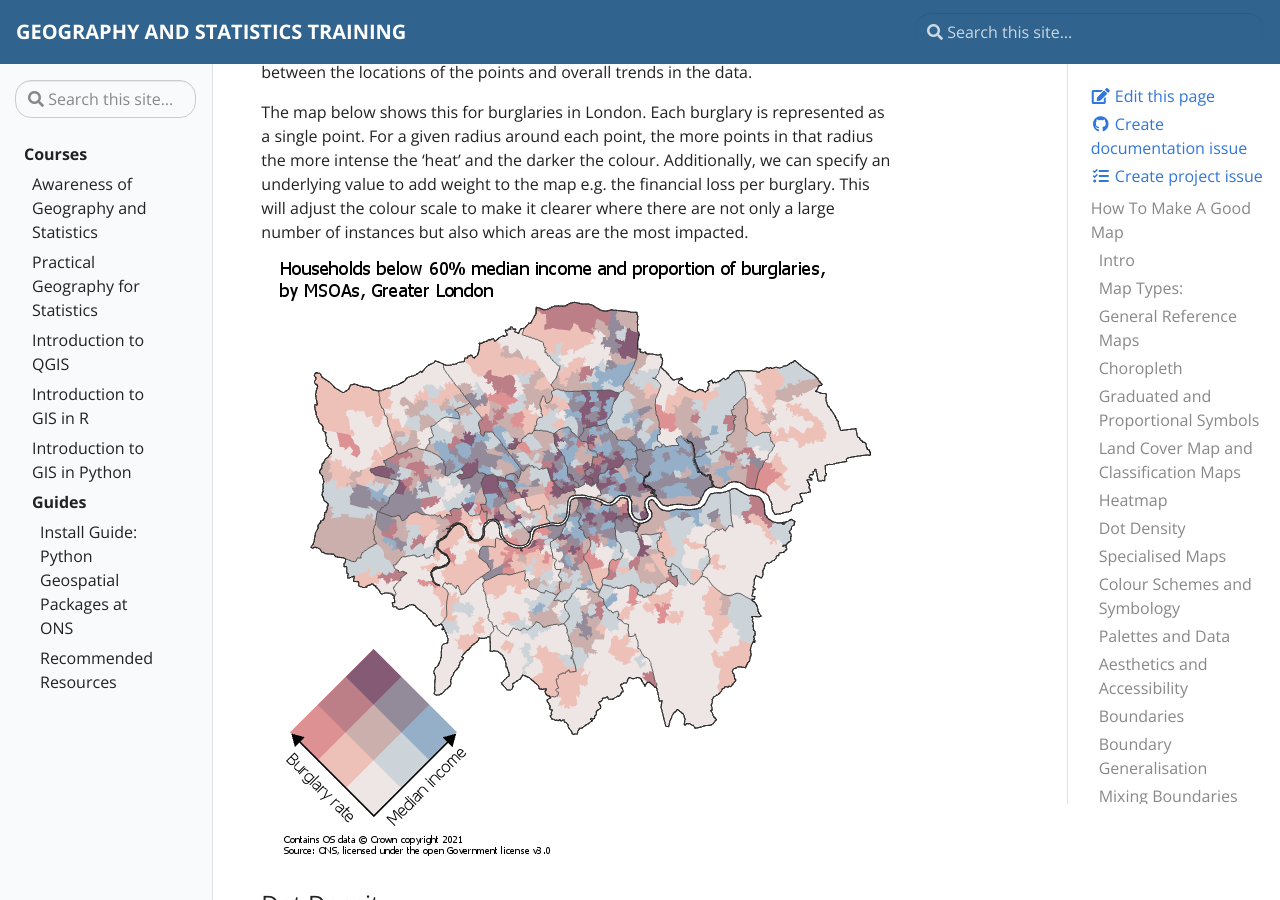
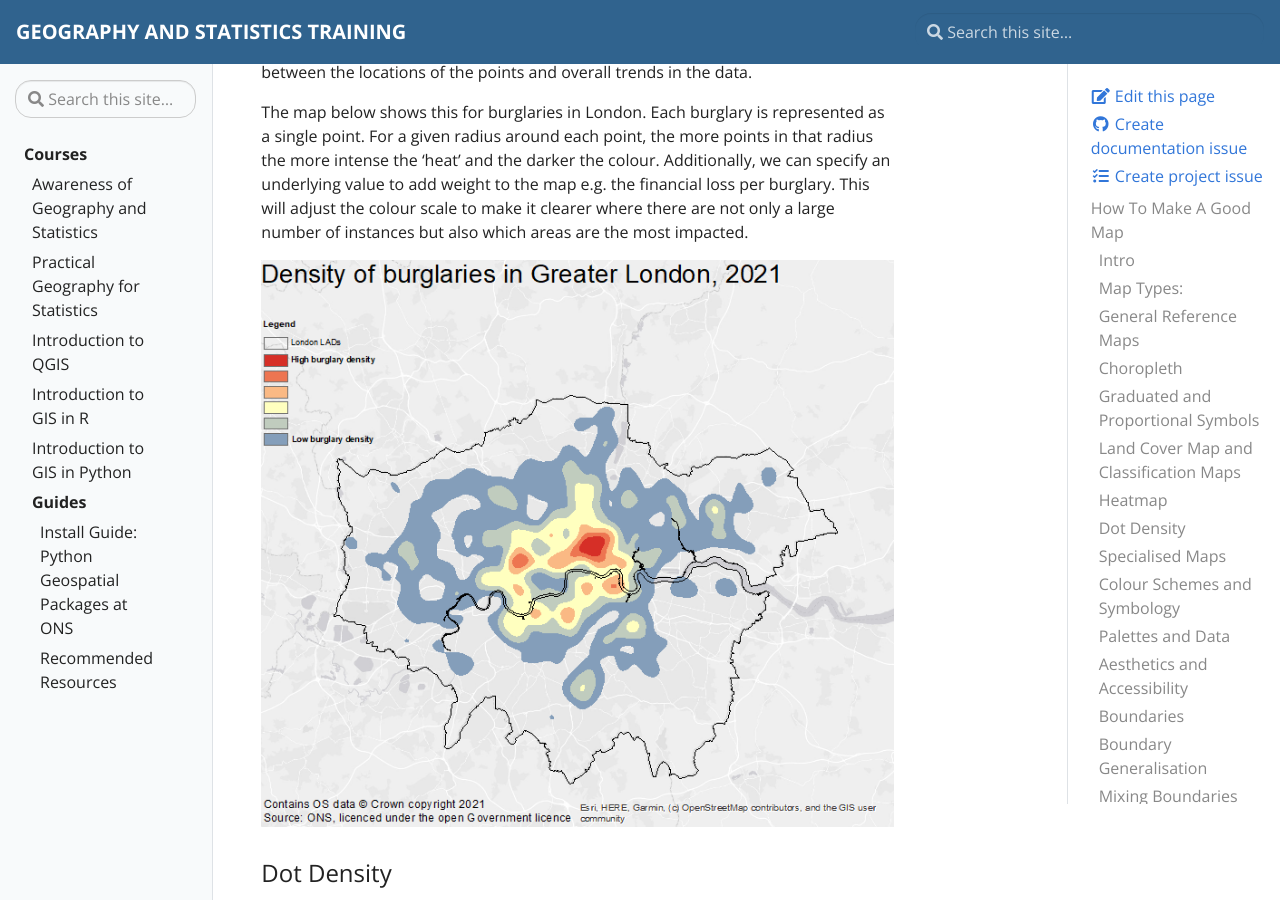
Before and after one commit to ONSgeo/geospatial-training, a Jekyll site: the page built from _docs/make_a_good_map.md, in a window 1280 px wide and 900 px high, scrolled down 4748 px. Built offline with Jekyll 4.4.1, drawn with Linux system fonts in a browser that asks for light colours.

Commit message:
Update make_a_good_map.md

```diff
--- a/_docs/make_a_good_map.md
+++ b/_docs/make_a_good_map.md
@@ -81,7 +81,7 @@ Heatmaps use a colour scale to display a relationship between the density of poi
 The map below shows this for burglaries in London. Each burglary is represented as a single point. For a given radius around each point, the more points in that radius the more intense the 'heat' and the darker the colour. Additionally, we can specify an underlying value to add weight to the map e.g. the financial loss per burglary. This will adjust the colour scale to make it clearer where there are not only a large number of instances but also which areas are the most impacted.
 
 <p align="center">
- <img src="https://github.com/ONSgeo/geospatial-training/blob/master/_docs/mapping/Bivariate_map.PNG?raw=true" alt="Bivariate map of London MSOAs showing Burglary rates vs median household income">
+ <img src="https://github.com/ONSgeo/geospatial-training/blob/master/_docs/mapping/Density_of_burglaries_in_London_Heatmap.PNG?raw=true" alt="Heatmap of burglary incidents in London">
 </p>
 
 ### Dot Density
```
